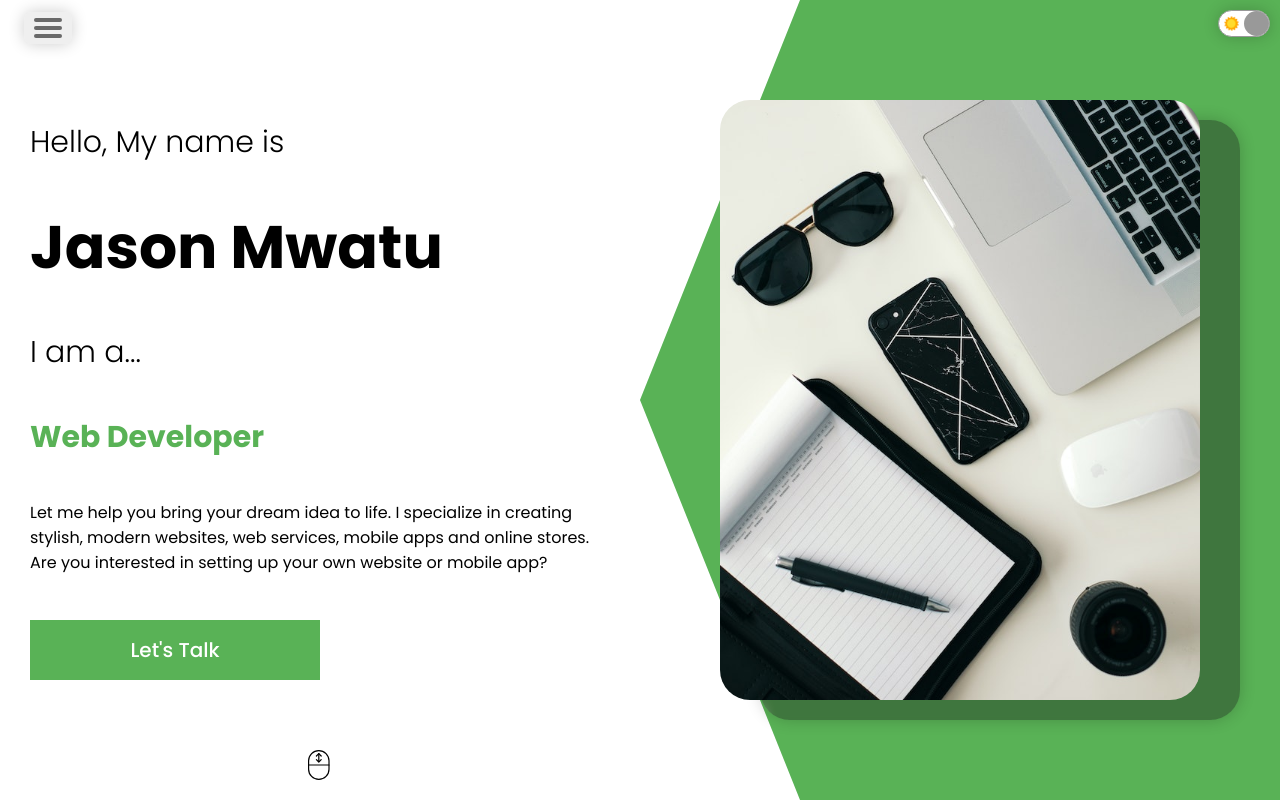
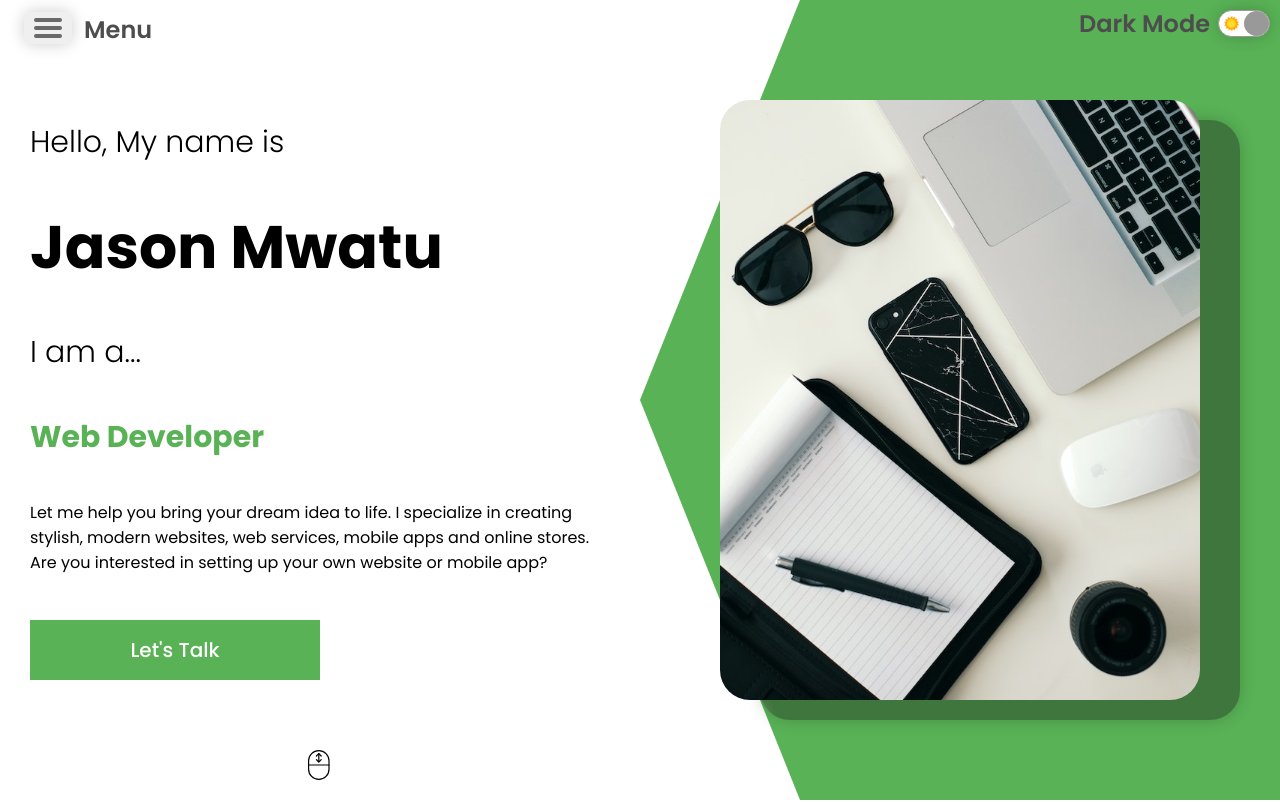
Before and after one commit to jasonmwatu/jason-portfolio, a React (Create React App) app: page / in a window 1280 px wide. Shown: the top 802 px of the page. Built offline with nearby package versions, Linux system fonts and the light colour scheme.

Commit message:
Add Menu and Light Mode text next to their toggle buttons and made them responsive

```diff
--- a/src/components/toggle/Toggle.js
+++ b/src/components/toggle/Toggle.js
@@ -72,6 +72,7 @@ const Toggle = () => {
           }}
         ></span>
       </div>
+      <div className="m-text"><span style={{color: darkMode && "white"}}>Menu</span></div>
       <div
         className="t"
         style={{ boxShadow: darkMode && "0 0 1rem 0 rgba(243, 243, 243, 0.2)" }}
@@ -84,6 +85,7 @@ const Toggle = () => {
           style={{ left: darkMode ? 0 : 25 }}
         ></div>
       </div>
+      <div className="t-text"><span style={{color: darkMode && "white"}}>{darkMode ?"Light":"Dark"} Mode</span></div>
       {/* navigation main body starts*/}
       <nav
         className="m-nav"
--- a/src/components/toggle/toggle.css
+++ b/src/components/toggle/toggle.css
@@ -19,6 +19,18 @@
   box-shadow: 0 0 1rem 0 rgba(0, 0, 0, 0.2);
   background-color: rgba(255, 255, 255, 0.26);
   backdrop-filter: blur(5px);
+}
+.m-text{
+  position: fixed;
+  top: 12px;
+  left: 84px;
+  z-index: 600;
+  align-items: center;
+  justify-content: center;
+  cursor: pointer;
+  font-size: 24px;
+  font-weight: 600;
+  color: rgb(77, 77, 77);
 }
 .m-line {
   border-radius: 4px;
@@ -119,6 +131,18 @@ a {
   box-shadow: 0 0 1rem 0 rgba(0, 0, 0, 0.2);
   /* background-color: rgba(255, 255, 255, 0.616); */
 }
+.t-text{
+  position: fixed;
+  top: 6px;
+  right: 70px;
+  z-index: 600;
+  align-items: center;
+  justify-content: center;
+  cursor: pointer;
+  font-size: 24px;
+  font-weight: 600;
+  color: rgb(77, 77, 77);
+}
 .t:hover {
   border: 2px solid #999;
 }
@@ -140,4 +164,7 @@ a {
   .m-list-item {
     width: 100%;
   }
+  .m-text, .t-text {
+    display: none;
+  }
 }
```
